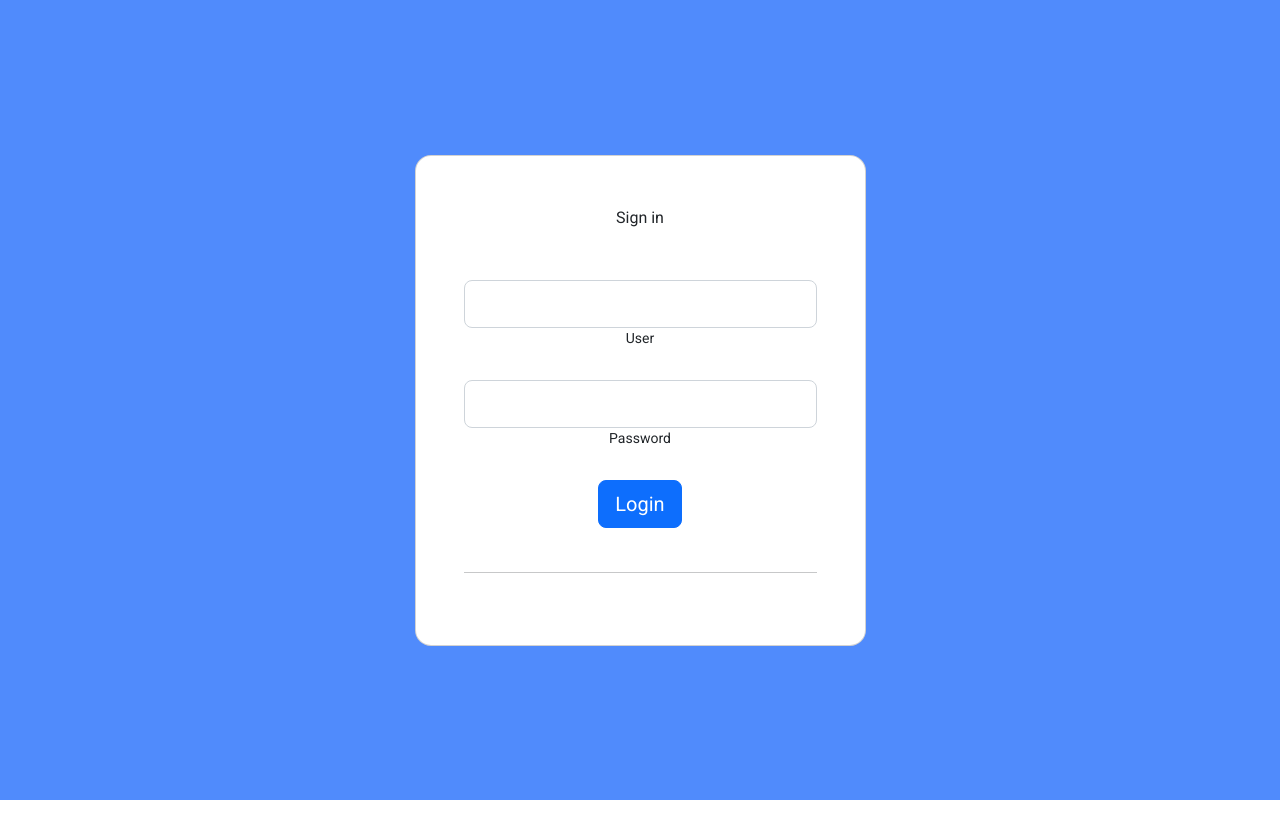
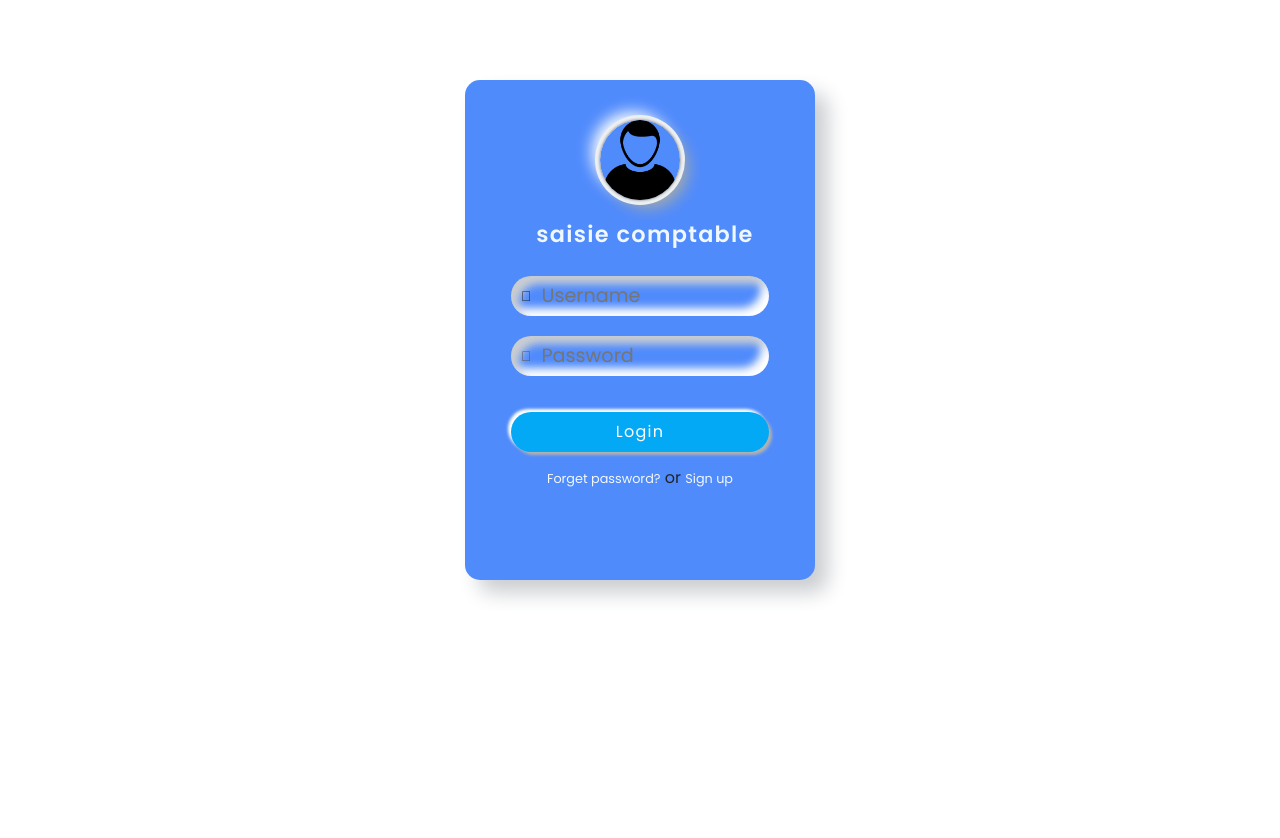
Before and after one commit to tounaf/compta-hery, an Angular app: page / in a window 1280 px wide. Shown: the top 838 px of the page. Before the commit the page ends 800 px from the top, so only its background shows below. Built offline with nearby package versions, Linux system fonts and the light colour scheme.

Commit message:
change forme login

```diff
--- a/src/app/compta/compta.component.ts
+++ b/src/app/compta/compta.component.ts
@@ -4,8 +4,8 @@ import { ExcelService } from '../excel.service';
 
 
 interface User {
-  nom: string;
-  prenom: string;
+  // nom: string;
+  // prenom: string;
   ttc: any;
   parentClasse: string;
   sousClasse: string;
--- a/src/app/login/login.component.html
+++ b/src/app/login/login.component.html
@@ -1,30 +1,24 @@
-<section class="vh-100" style="background-color: #508bfc;">
-    <div class="container py-5 h-100">
-      <div class="row d-flex justify-content-center align-items-center h-100">
-        <div class="col-12 col-md-8 col-lg-6 col-xl-5">
-          <div class="card shadow-2-strong" style="border-radius: 1rem;">
-            <div class="card-body p-5 text-center">
-                <form [formGroup]="form">
-                    <h3 class="mb-5">Sign in</h3>
-
-                    <div class="form-outline mb-4">
-                        <input formControlName="user" id="typeEmailX-2" class="form-control form-control-lg" />
-                        <label class="form-label" for="typeEmailX-2">User</label>
-                    </div>
-
-                    <div class="form-outline mb-4">
-                        <input formControlName="pw" id="typePasswordX-2" class="form-control form-control-lg" />
-                        <label class="form-label" for="typePasswordX-2">Password</label>
-                    </div>
-
-                    <button class="btn btn-primary btn-lg btn-block" (click)="login()">Login</button><br><br>
-                    <span [hidden]="erreurLogin" style="color: red;">login ou mot de passe incorrect ! </span>
-                </form>
-              <hr class="my-4">
-
-            </div>
+  <div>
+    <div class="wrapper" style="background-color: #508bfc;">
+      <div class="logo">
+          <img src="assets/avatar.png" alt="">
+      </div>
+      <div class="text-center mt-4 name" style="color: aliceblue;">
+        saisie comptable
+      </div>
+      <form [formGroup]="form" class="p-3 mt-3">
+          <div class="form-field d-flex align-items-center">
+              <span class="far fa-user"></span>
+              <input type="text" formControlName="user" id="userName" placeholder="Username">
           </div>
-        </div>
+          <div class="form-field d-flex align-items-center">
+              <span class="fas fa-key"></span>
+              <input type="password" formControlName="pw" placeholder="Password">
+          </div>
+          <button (click)="login()" class="btn mt-3">Login</button>
+      </form>
+      <div class="text-center fs-6">
+          <a href="#" style="color: aliceblue;">Forget password?</a> or <a href="#" style="color: aliceblue;">Sign up</a>
       </div>
-    </div>
-  </section>
+  </div>
+</div>
--- a/src/app/login/login.component.scss
+++ b/src/app/login/login.component.scss
@@ -0,0 +1,104 @@
+/* Importing fonts from Google */
+@import url('https://fonts.googleapis.com/css2?family=Poppins:wght@300;400;500;600;700;800;900&display=swap');
+
+/* Reseting */
+* {
+    margin: 0;
+    padding: 0;
+    box-sizing: border-box;
+    font-family: 'Poppins', sans-serif;
+}
+
+body {
+    background: #ecf0f3;
+}
+
+.wrapper {
+    max-width: 350px;
+    min-height: 500px;
+    margin: 80px auto;
+    padding: 40px 30px 30px 30px;
+    background-color: #ecf0f3;
+    border-radius: 15px;
+    box-shadow: 13px 13px 20px #cbced1, -13px -13px 20px #fff;
+}
+
+.logo {
+    width: 80px;
+    margin: auto;
+}
+
+.logo img {
+    width: 100%;
+    height: 80px;
+    object-fit: cover;
+    border-radius: 50%;
+    box-shadow: 0px 0px 3px #5f5f5f,
+        0px 0px 0px 5px #ecf0f3,
+        8px 8px 15px #a7aaa7,
+        -8px -8px 15px #fff;
+}
+
+.wrapper .name {
+    font-weight: 600;
+    font-size: 1.4rem;
+    letter-spacing: 1.3px;
+    padding-left: 10px;
+    color: #555;
+}
+
+.wrapper .form-field input {
+    width: 100%;
+    display: block;
+    border: none;
+    outline: none;
+    background: none;
+    font-size: 1.2rem;
+    color: #666;
+    padding: 10px 15px 10px 10px;
+    /* border: 1px solid red; */
+}
+
+.wrapper .form-field {
+    padding-left: 10px;
+    margin-bottom: 20px;
+    border-radius: 20px;
+    box-shadow: inset 8px 8px 8px #cbced1, inset -8px -8px 8px #fff;
+}
+
+.wrapper .form-field .fas {
+    color: #555;
+}
+
+.wrapper .btn {
+    box-shadow: none;
+    width: 100%;
+    height: 40px;
+    background-color: #03A9F4;
+    color: #fff;
+    border-radius: 25px;
+    box-shadow: 3px 3px 3px #b1b1b1,
+        -3px -3px 3px #fff;
+    letter-spacing: 1.3px;
+}
+
+.wrapper .btn:hover {
+    background-color: #039BE5;
+}
+
+.wrapper a {
+    text-decoration: none;
+    font-size: 0.8rem;
+    color: #03A9F4;
+}
+
+.wrapper a:hover {
+    color: #039BE5;
+}
+
+@media(max-width: 380px) {
+    .wrapper {
+        margin: 30px 20px;
+        padding: 40px 15px 15px 15px;
+    }
+}
```
Also changed, not shown: src/assets/avatar.png (added).
